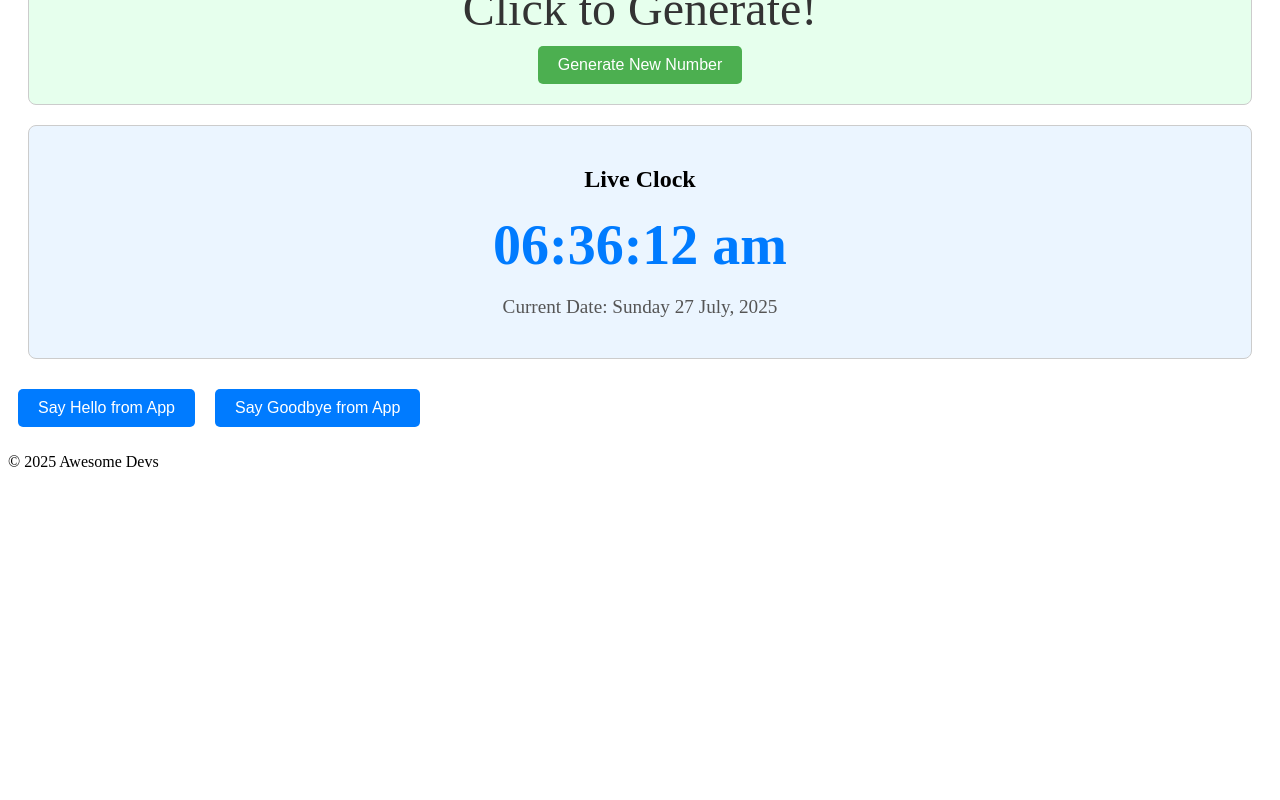
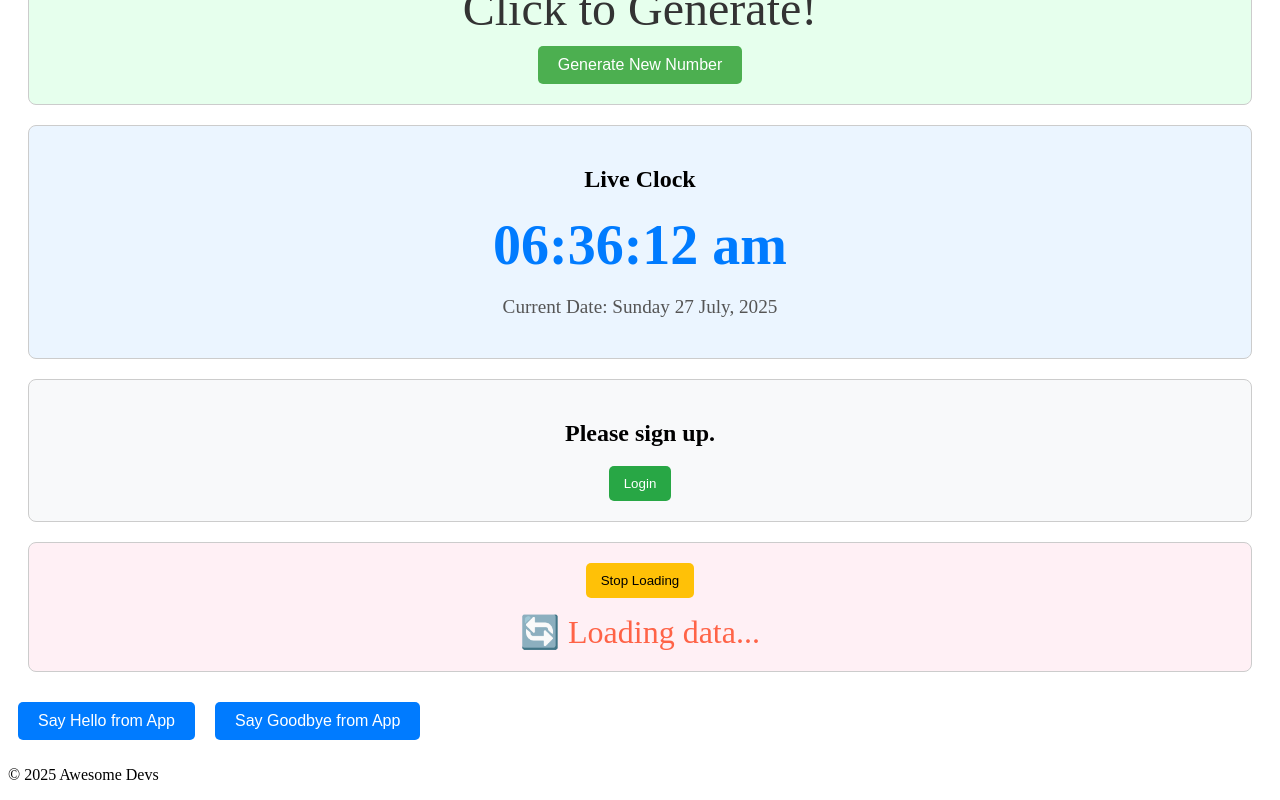
Before and after one commit to aravinth-in/learning-react, a React (Create React App) app in the folder my-react-components-app/: page / in a window 1280 px wide. Shown: the part 1145-1945 px from the top of the page. Before the commit the page ends 1632 px from the top, so only its background shows below. Built offline with nearby package versions, Linux system fonts and the light colour scheme.

Commit message:
Conditional Rendering

```diff
--- a/my-react-components-app/src/App.js
+++ b/my-react-components-app/src/App.js
@@ -1,12 +1,14 @@
 import React from 'react';
-import Greeting from './Greeting';
-import Header from './Header';
-import Button from './Button';
-import Counter from './Counter';
-import Toggle from './Toggle';
-import InputField from './InputField';
-import RandomNumberDisplay from './RandomNumberDisplay';
-import LiveClock from './LiveClock';
+import Greeting from './components/Greeting';
+import Header from './components/Header';
+import Button from './components/Button';
+import Counter from './components/Counter';
+import Toggle from './components/Toggle';
+import InputField from './components/InputField';
+import RandomNumberDisplay from './components/RandomNumberDisplay';
+import LiveClock from './components/LiveClock';
+import LoginControl from './components/LoginControl'
+import LoadingSpinner from './components/LoadingSpinner'
 
 const App = () => {
   const appTitle = "React Event Handling Demo";
@@ -26,6 +28,8 @@ const App = () => {
       <InputField />
       <RandomNumberDisplay />
       <LiveClock />
+      <LoginControl />
+      <LoadingSpinner />
 
       {/* Buttons demonstrating different ways to pass click handlers */}
       <Button text="Say Hello from App" onClick={() => appButtonClickHandler("Hello!")} />
--- /dev/null
+++ b/my-react-components-app/src/components/LoadingSpinner.js
@@ -0,0 +1,37 @@
+import { useState } from 'react';
+
+const LoadingSpinner = () => {
+  const [isLoading, setIsLoading] = useState(true);
+
+  const toggleLoading = () => {
+    setIsLoading(prev => !prev);
+  };
+
+  return (
+    <div style={{
+      border: '1px solid #ccc',
+      padding: '20px',
+      margin: '20px',
+      borderRadius: '8px',
+      backgroundColor: '#fff0f5',
+      textAlign: 'center'
+    }}>
+
+      <button onClick={toggleLoading} style={{ backgroundColor: '#ffc107', color: 'black', padding: '10px 15px', borderRadius: '5px', border: 'none', cursor: 'pointer', marginBottom: '15px' }}>
+        {isLoading ? 'Stop Loading' : 'Start Loading'}
+      </button>
+
+      {isLoading && (
+        <div style={{ fontSize: '2em', color: '#ff6347' }}>
+          <span role="img" aria-label="loading spinner">🔄</span> Loading data...
+        </div>
+      )}
+
+      {!isLoading && (
+        <p style={{ color: 'green', fontWeight: 'bold' }}>Data Loaded Successfully!</p>
+      )}
+    </div>
+  );
+};
+
+export default LoadingSpinner;
--- /dev/null
+++ b/my-react-components-app/src/components/LoginControl.js
@@ -0,0 +1,52 @@
+import { useState } from 'react';
+
+const LogoutButton = ({ onClick }) => (
+  <button onClick={onClick} style={{ backgroundColor: '#dc3545', color: 'white', padding: '10px 15px', borderRadius: '5px', border: 'none', cursor: 'pointer' }}>
+    Logout
+  </button>
+);
+
+const LoginButton = ({ onClick }) => (
+  <button onClick={onClick} style={{ backgroundColor: '#28a745', color: 'white', padding: '10px 15px', borderRadius: '5px', border: 'none', cursor: 'pointer' }}>
+    Login
+  </button>
+);
+
+const UserGreeting = () => <h2>Welcome back!</h2>;
+const GuestGreeting = () => <h2>Please sign up.</h2>;
+
+const LoginControl = () => {
+  const [isLoggedIn, setIsLoggedIn] = useState(false);
+
+  const handleLoginClick = () => {
+    setIsLoggedIn(true);
+  };
+
+  const handleLogoutClick = () => {
+    setIsLoggedIn(false);
+  };
+
+  let button; // Declare a variable to hold the JSX element
+
+  if (isLoggedIn) {
+    button = <LogoutButton onClick={handleLogoutClick} />;
+  } else {
+    button = <LoginButton onClick={handleLoginClick} />;
+  }
+
+  return (
+    <div style={{
+      border: '1px solid #ccc',
+      padding: '20px',
+      margin: '20px',
+      borderRadius: '8px',
+      backgroundColor: '#f8f9fa',
+      textAlign: 'center'
+    }}>
+      {isLoggedIn ? <UserGreeting /> : <GuestGreeting />}
+      {button} {/* Render the button based on the 'button' variable */}
+    </div>
+  );
+};
+
+export default LoginControl;
--- a/my-react-components-app/src/index.js
+++ b/my-react-components-app/src/index.js
@@ -1,5 +1,3 @@
-// src/index.js
-
 import React from 'react';
 import ReactDOM from 'react-dom/client'; // Import createRoot from react-dom/client
 import App from './App'; // Import our main App component
```
Also changed, not shown: my-react-components-app/src/components/Button.js (renamed from my-react-components-app/src/Button.js), my-react-components-app/src/components/Counter.js (renamed from my-react-components-app/src/Counter.js), my-react-components-app/src/components/Greeting.js (renamed from my-react-components-app/src/Greeting.js), my-react-components-app/src/components/Header.js (renamed from my-react-components-app/src/Header.js), my-react-components-app/src/components/InputField.js (renamed from my-react-components-app/src/InputField.js), my-react-components-app/src/components/LiveClock.js (renamed from my-react-components-app/src/LiveClock.js), my-react-components-app/src/components/RandomNumberDisplay.js (renamed from my-react-components-app/src/RandomNumberDisplay.js), my-react-components-app/src/components/Toggle.js (renamed from my-react-components-app/src/Toggle.js).
